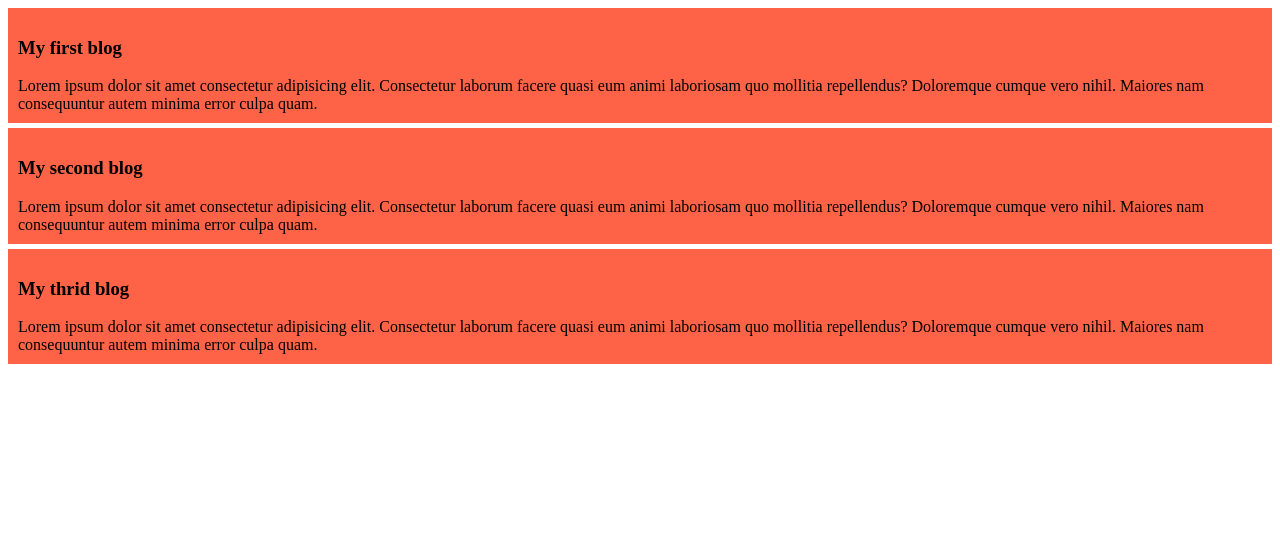
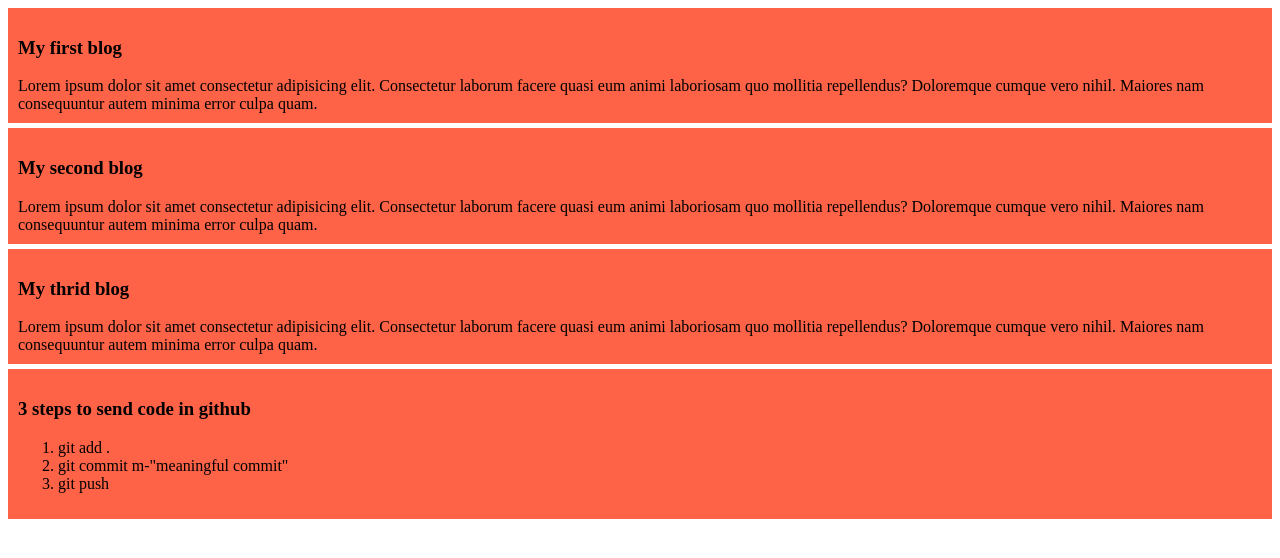
Before and after one commit to imransiam/my-simple-website, a plain HTML site: page index.html in a window 1280 px wide. Drawn offline with Linux system fonts and the light colour scheme.

Commit message:
steps to send code to github

```diff
--- a/index.html
+++ b/index.html
@@ -27,6 +27,13 @@
     Lorem ipsum dolor sit amet consectetur adipisicing elit. Consectetur laborum facere quasi eum animi laboriosam quo mollitia repellendus? Doloremque cumque vero nihil. Maiores nam consequuntur autem minima error culpa quam.
 
   </div>
-
+  <div>
+    <h3>3 steps to send code in github</h3>
+    <ol>
+      <li>git add .</li>
+      <li>git commit m-"meaningful commit"</li>
+      <li>git push</li>
+    </ol>
+  </div>
 </body>
 </html>
```
